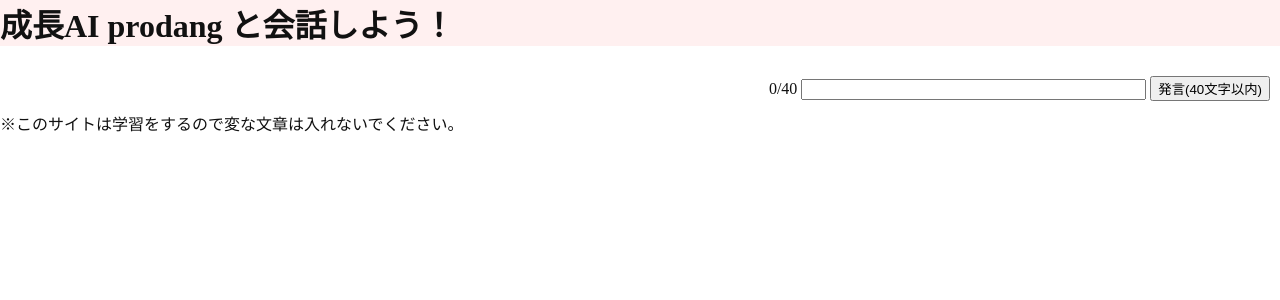
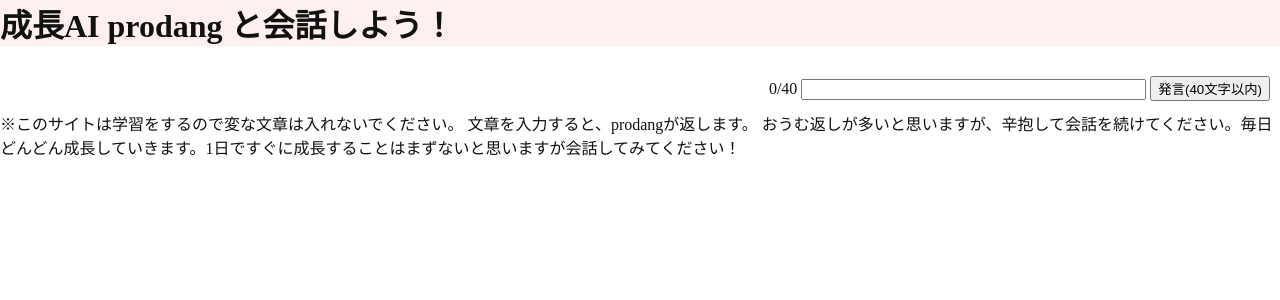
Before and after one commit to Progwan/prodangAI, a Flask app: page / in a window 1280 px wide. Shown: the top 300 px of the page. Run offline with Flask 2, Linux system fonts and the light colour scheme.

Commit message:
Update index.html

```diff
--- a/templates/index.html
+++ b/templates/index.html
@@ -49,6 +49,8 @@
     <button id="but">発言(40文字以内)</button>
   </div>
   ※このサイトは学習をするので変な文章は入れないでください。
+  文章を入力すると、prodangが返します。
+  おうむ返しが多いと思いますが、辛抱して会話を続けてください。毎日どんどん成長していきます。1日ですぐに成長することはまずないと思いますが会話してみてください！
   <script>
     "use strict";
 
```
